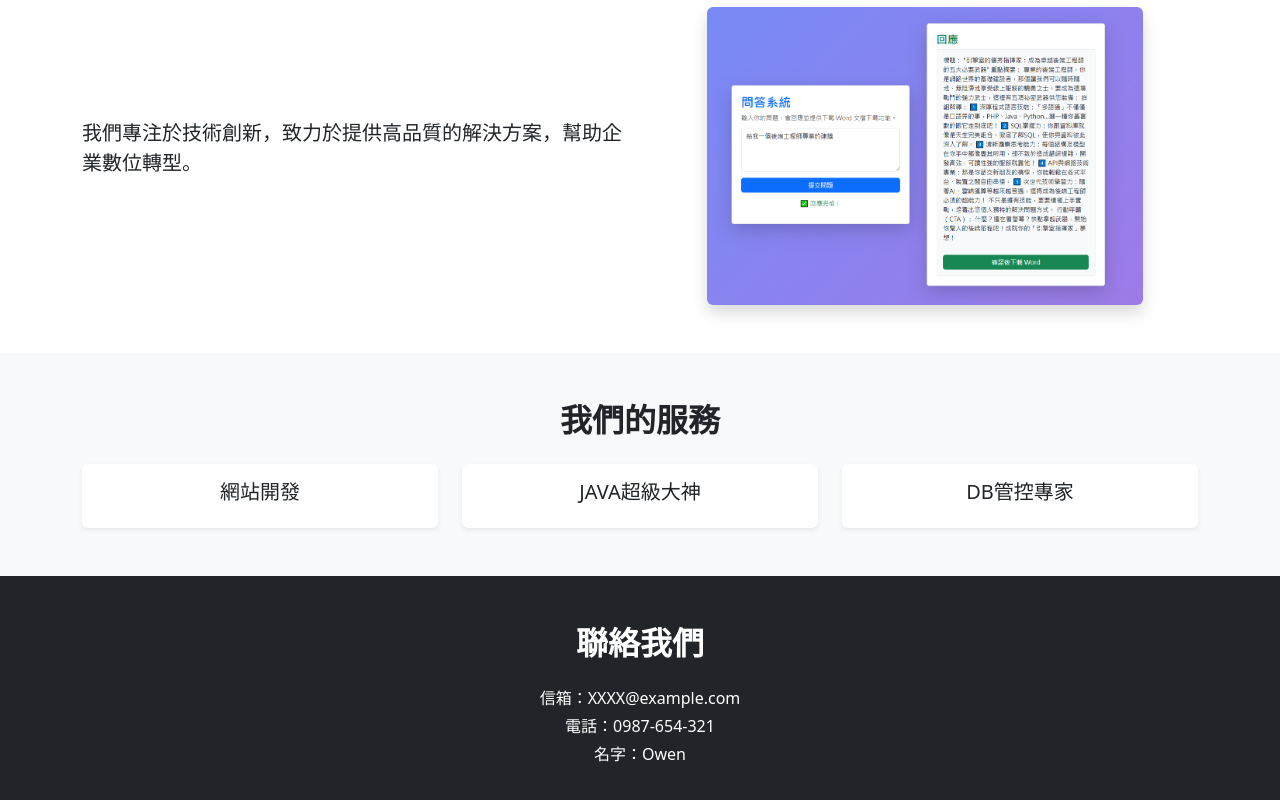
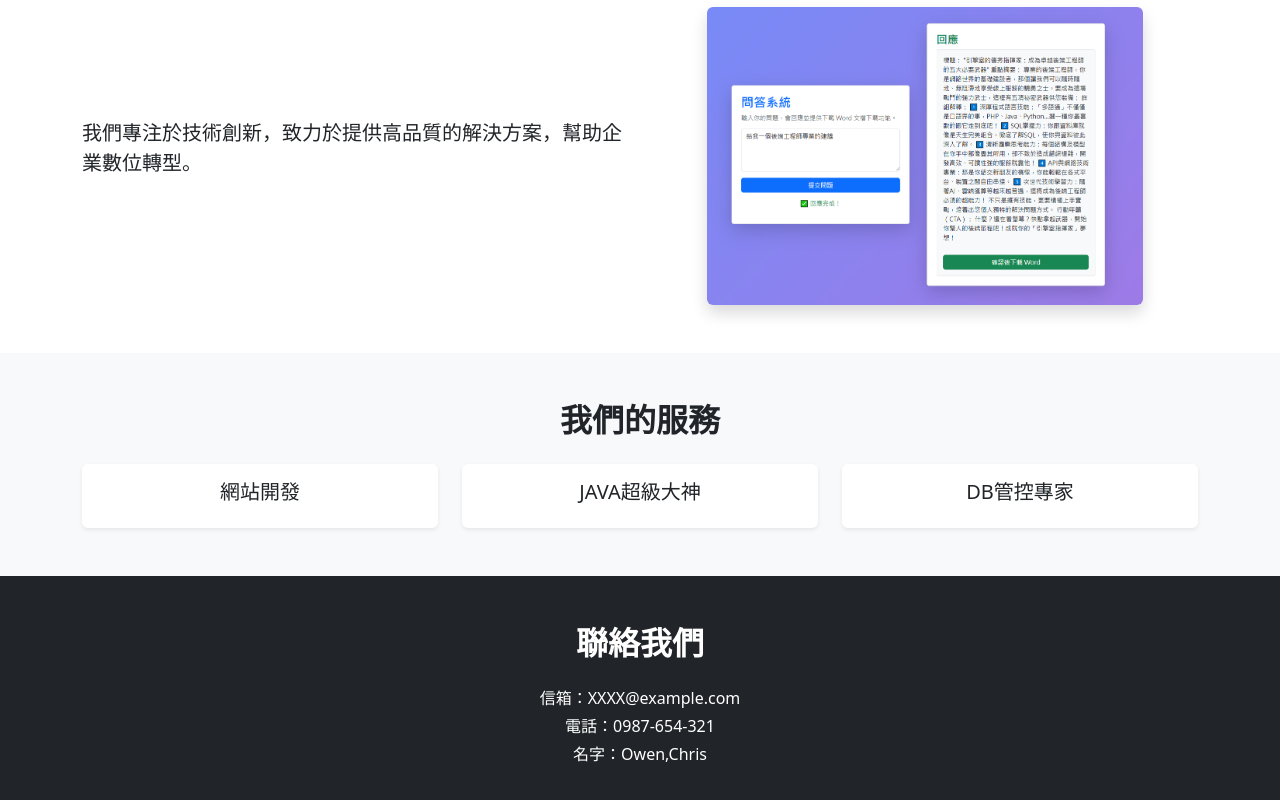
Before and after one commit to owen-0513/onepage, a Vue app in the folder frontend/: page / in a window 1280 px wide. Shown: the part 503-1303 px from the top of the page. Built offline with nearby package versions, Linux system fonts and the light colour scheme.

Commit message:
新增開發人員：Chris

```diff
--- a/frontend/src/App.vue
+++ b/frontend/src/App.vue
@@ -74,7 +74,7 @@ export default {
       contact: {
         email: "XXXX@example.com",
         phone: "0987-654-321",
-        name: "Owen"
+        name: "Owen,Chris"
       },
       isImageOpen: false,
     };
```
